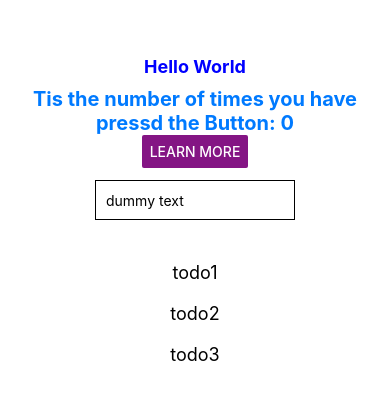
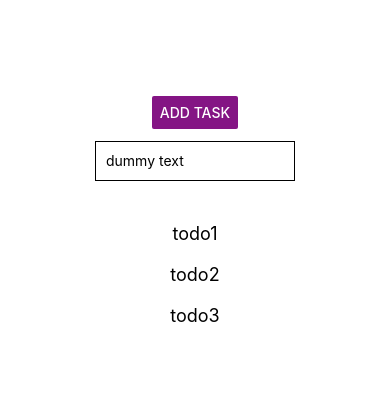
Before and after one commit to hugomvera/ReactNativeDemo, a React Native app: screen / in a window 390 px wide. Shown: the part 193-592 px from the top of the page. Built offline with nearby package versions, Linux system fonts and the light colour scheme.

Commit message:
start of video about adding things to the list and removing

```diff
--- a/index.js
+++ b/index.js
@@ -28,11 +28,12 @@ const App = () => {
 
   return (
     <View style={styles.screen}>
-      <Text style={styles.container1}> Hello World </Text>
+      {/*
       <Text style={styles.container2}>
         Tis the number of times you have pressd the Button: {count}
       </Text>
-      <Button onPress={setCounter} title="Learn More" color="#841584" />
+      */}
+      <Button onPress={setCounter} title="Add Task" color="#841584" />
       <TextInput
         style={styles.input}
         onChangeText={onChangeText}
```
